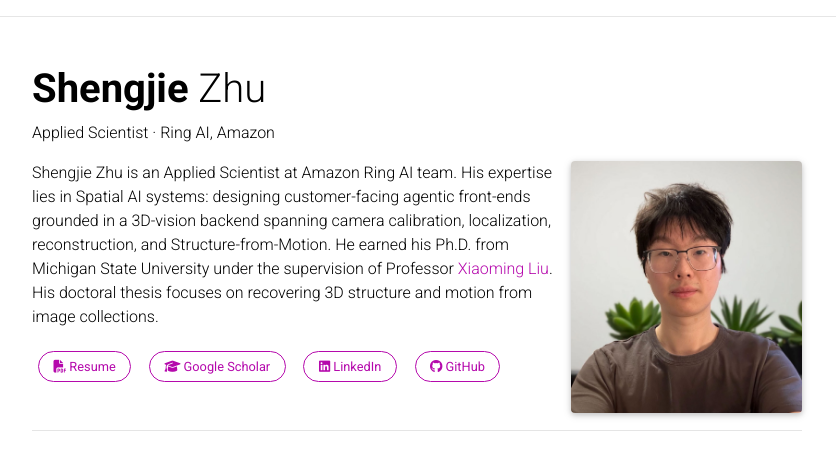
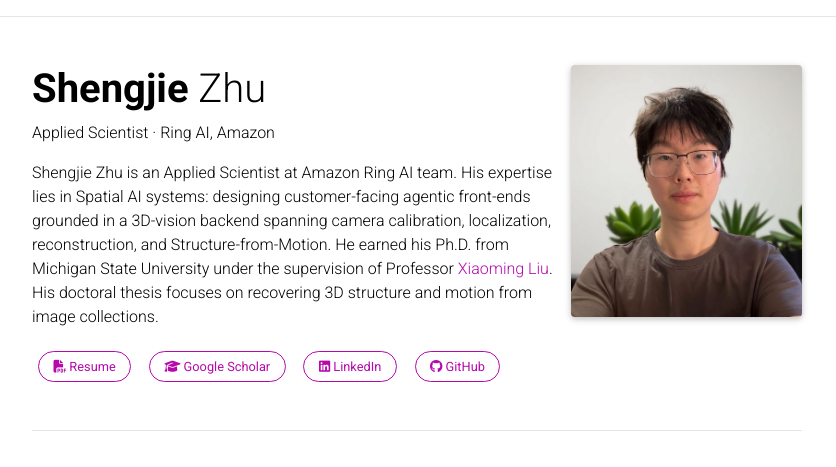
Before and after one commit to ShngJZ/ShngJZ.github.io, a Jekyll site: the page built from _pages/about.md, in a window 1280 px wide. Shown: the top 467 px of the page, without its empty margins (223-1059 px from the left). Built offline with Jekyll 4.4.1, drawn with Linux system fonts in a browser that asks for light colours; comment, search, counter and statistics services are not loaded; a style sheet for code colours, icons or effects is not loaded; grey boxes are pictures that could not be loaded.

Commit message:
Align profile photo with the name heading
Moves the profile float ahead of the post header so the image starts at the
name rather than at the first body paragraph.

```diff
--- a/_layouts/about.html
+++ b/_layouts/about.html
@@ -4,14 +4,6 @@ layout: default
 
 <!-- about.html -->
       <div class="post">
-        <header class="post-header">
-          <h1 class="post-title">
-           {% if site.title == "blank" -%}<span class="font-weight-bold">{{ site.first_name }}</span> {{ site.middle_name }} {{ site.last_name }}{%- else -%}{{ site.title }}{%- endif %}
-          </h1>
-          <p class="desc">{{ page.subtitle }}</p>
-        </header>
-
-        <article>
         {% if page.profile -%}
         <div class="profile float-{%- if page.profile.align == 'left' -%}left{%- else -%}right{%- endif -%}">
           {%- if page.profile.image %}
@@ -36,6 +28,14 @@ layout: default
         </div>
         {%- endif %}
 
+        <header class="post-header">
+          <h1 class="post-title">
+           {% if site.title == "blank" -%}<span class="font-weight-bold">{{ site.first_name }}</span> {{ site.middle_name }} {{ site.last_name }}{%- else -%}{{ site.title }}{%- endif %}
+          </h1>
+          <p class="desc">{{ page.subtitle }}</p>
+        </header>
+
+        <article>
           <div class="clearfix">
             {{ content }}
           </div>
```
Lines whose indentation alone changed are shown as unchanged.
